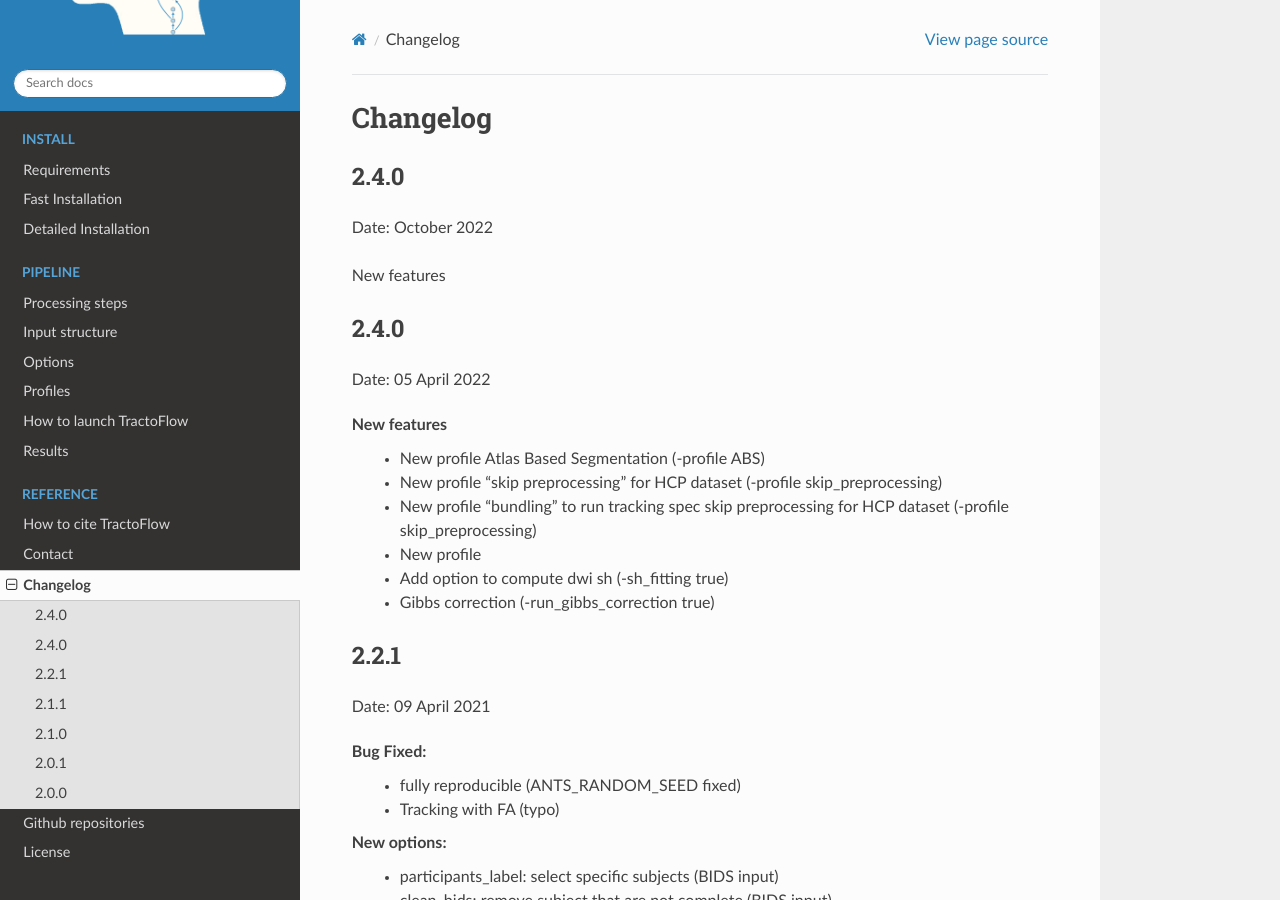
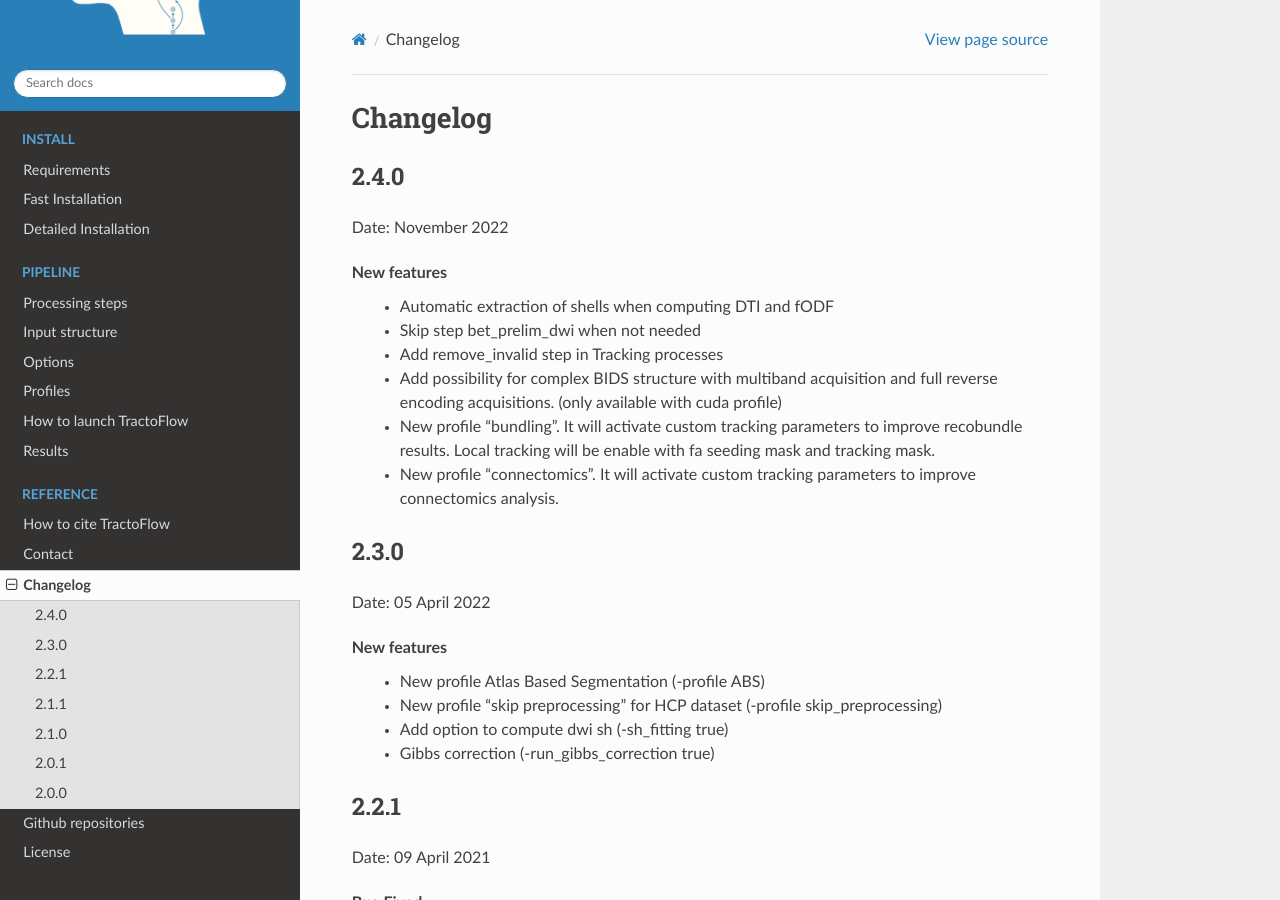
Before and after one commit to scilus/tractoflow_documentation, a Sphinx documentation site: the page built from source/reference/changelog.rst, in a window 1280 px wide and 900 px high. Built offline with Sphinx 7.4.7 and the Read the Docs theme 2.0.0, drawn with Linux system fonts in a browser that asks for light colours.

Commit message:
answer Charles comments

```diff
--- a/source/pipeline/input.rst
+++ b/source/pipeline/input.rst
@@ -22,7 +22,7 @@
 --------------
 
 It is possible not to follow the BIDS format. In that case, the input root parameter
-is called using ``--root`` and requires the following file structure:
+is called using ``--input`` and requires the following file structure:
 
 ::
 
--- a/source/pipeline/profiles.rst
+++ b/source/pipeline/profiles.rst
@@ -7,7 +7,7 @@
 
 ::
 
-    $> nextflow run tractoflow -r 2.4.0 --root input_folder -profile macos,fully_reproducible -with-singularity singularity_name.sif -resume
+    $> nextflow run tractoflow -r 2.4.0 --input input_folder -profile macos,fully_reproducible -with-singularity singularity_name.sif -resume
 
 Profiles available
 ------------------
--- a/source/reference/changelog.rst
+++ b/source/reference/changelog.rst
@@ -3,20 +3,23 @@
 
 2.4.0
 ########
-Date: October 2022
+Date: November 2022
 
 New features
+  - Automatic extraction of shells when computing DTI and fODF
+  - Skip step bet_prelim_dwi when not needed
+  - Add remove_invalid step in Tracking processes
+  - Add possibility for complex BIDS structure with multiband acquisition and full reverse encoding acquisitions. (only available with cuda profile)
+  - New profile "bundling". It will activate custom tracking parameters to improve recobundle results. Local tracking will be enable with fa seeding mask and tracking mask.
+  - New profile "connectomics". It will activate custom tracking parameters to improve connectomics analysis.
 
-
-2.4.0
+2.3.0
 ########
 Date: 05 April 2022
 
 New features
   - New profile Atlas Based Segmentation (-profile ABS)
   - New profile "skip preprocessing" for HCP dataset (-profile skip_preprocessing)
-  - New profile "bundling" to run tracking spec skip preprocessing for HCP dataset (-profile skip_preprocessing)
-  - New profile
   - Add option to compute dwi sh (-sh_fitting true)
   - Gibbs correction (-run_gibbs_correction true)
 
```
Also changed, not shown: source/pipeline/launch.rst (+4 -4 lines).
